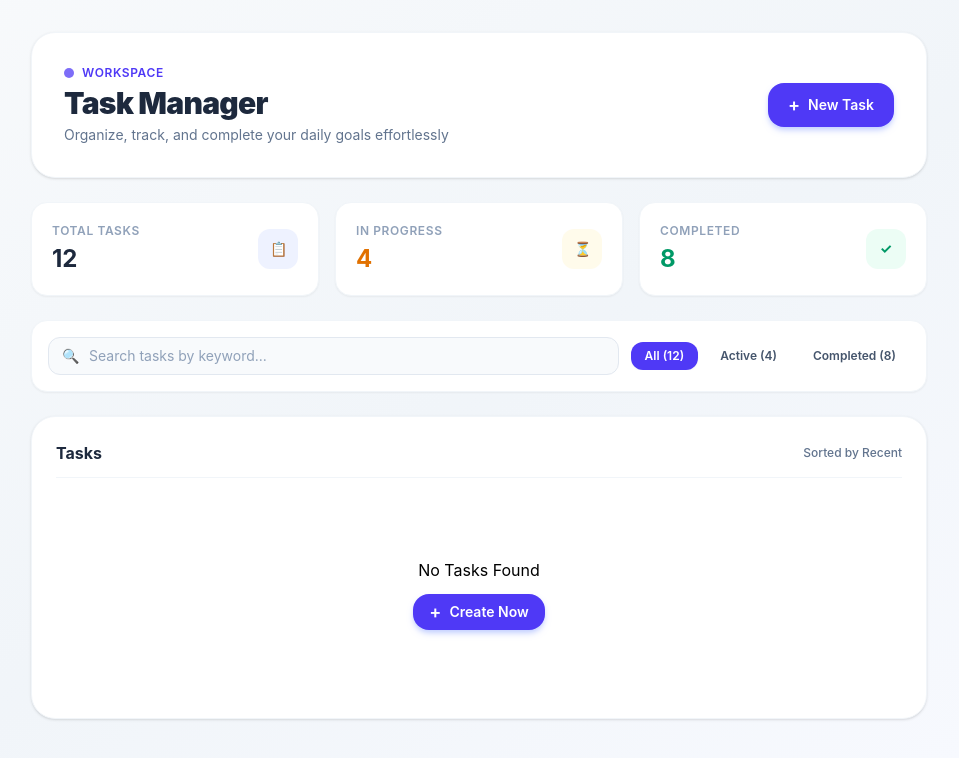
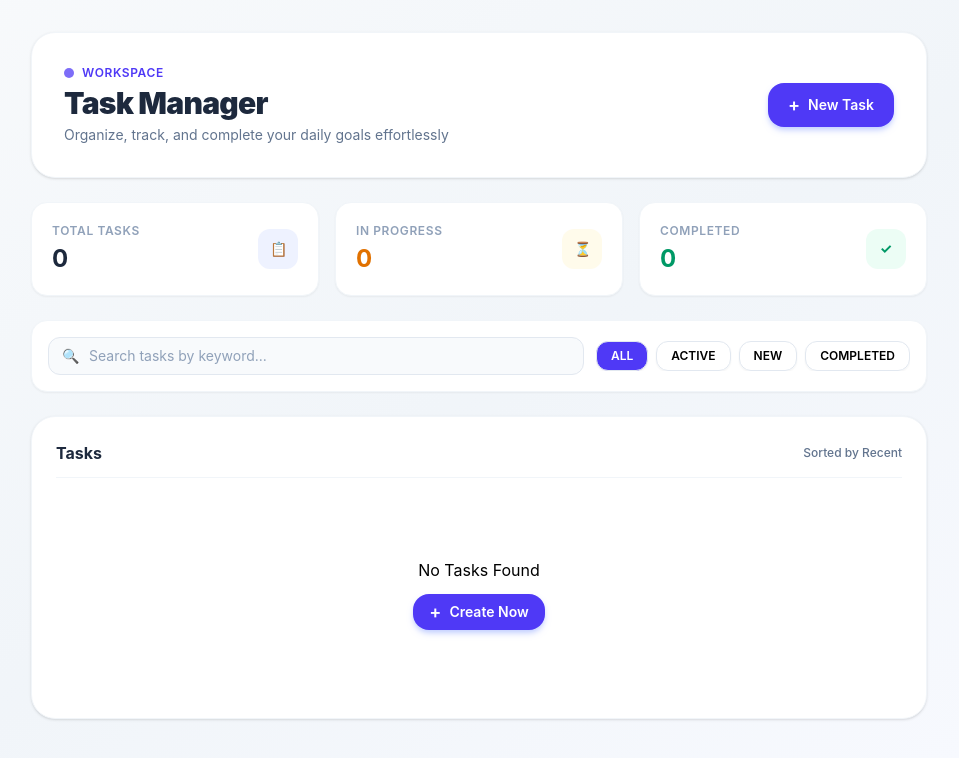
Before and after one commit to Rakibjrb/iact-task-projects-react, a React (Vite) app: page / in a window 1280 px wide. Shown: the top 758 px of the page, without its empty margins (161-1120 px from the left). Built offline with nearby package versions, Linux system fonts and the light colour scheme.

Commit message:
filter option completed

```diff
--- a/src/App.jsx
+++ b/src/App.jsx
@@ -4,7 +4,12 @@ import DeleteModal from "./components/DeleteModal";
 import { useState } from "react";
 import TodoCard from "./components/TodoCard";
 
+const FilterOptions = ["all", "active", "new", "completed"];
+
+const getSavedTodos = () => JSON.parse(localStorage.getItem("todos")) || [];
+
 const App = () => {
+  const [todos, setTodos] = useState(getSavedTodos());
   const [showAddModal, setShowAddModal] = useState(false);
   const [showEditModal, setShowEditModal] = useState({
     show: false,
@@ -14,20 +19,20 @@ const App = () => {
     show: false,
     data: null,
   });
-
-  const [todos, setTodos] = useState(
-    JSON.parse(localStorage.getItem("todos")) || [],
-  );
+  const [filter, setFilter] = useState("all");
 
   const handleCreateNewTodo = (data) => {
     const uniqueId = `todo-id-${new Date().getMilliseconds()}-${Math.floor(Math.random() * 100000) + 100000}`;
     const newTodo = {
       id: uniqueId,
       ...data,
+      status: "new",
     };
 
-    const savedTodos = JSON.parse(localStorage.getItem("todos")) || [];
-    localStorage.setItem("todos", JSON.stringify([...savedTodos, newTodo]));
+    localStorage.setItem(
+      "todos",
+      JSON.stringify([...getSavedTodos(), newTodo]),
+    );
     setTodos((prev) => [...prev, newTodo]);
     setShowAddModal(false);
   };
@@ -39,6 +44,45 @@ const App = () => {
     localStorage.removeItem("todos");
     localStorage.setItem("todos", JSON.stringify(updatedTodos));
     setShowDeleteModal({ show: false, data: null });
+  };
+
+  const handleFilter = (status) => {
+    setFilter(status);
+    const savedTodos = getSavedTodos();
+
+    if (status === FilterOptions[1]) {
+      const activeTodos = savedTodos.filter(
+        (todo) => todo.status === FilterOptions[1],
+      );
+      setTodos(activeTodos);
+    } else if (status === FilterOptions[2]) {
+      const activeTodos = savedTodos.filter(
+        (todo) => todo.status === FilterOptions[2],
+      );
+      setTodos(activeTodos);
+    } else if (status === FilterOptions[3]) {
+      const activeTodos = savedTodos.filter(
+        (todo) => todo.status === FilterOptions[3],
+      );
+      setTodos(activeTodos);
+    } else {
+      const activeTodos = savedTodos.filter(
+        (todo) => todo.status === FilterOptions[0],
+      );
+      setTodos(activeTodos);
+    }
+  };
+
+  const getStats = () => {
+    const totalTodos = todos.length;
+    const activeTodos = todos.filter((todo) => todo.status === "active");
+    const completedTodos = todos.filter((todo) => todo.status === "completed");
+
+    return {
+      total: totalTodos,
+      active: activeTodos.length,
+      completed: completedTodos.length,
+    };
   };
 
   return (
@@ -80,7 +124,9 @@ const App = () => {
               <p className="text-xs font-semibold uppercase tracking-wider text-slate-400">
                 Total Tasks
               </p>
-              <p className="text-2xl font-bold text-slate-800 mt-1">12</p>
+              <p className="text-2xl font-bold text-slate-800 mt-1">
+                {getStats().total}
+              </p>
             </div>
             <div className="w-10 h-10 rounded-xl bg-indigo-50 text-indigo-600 flex items-center justify-center font-bold text-sm">
               📋
@@ -92,7 +138,9 @@ const App = () => {
               <p className="text-xs font-semibold uppercase tracking-wider text-slate-400">
                 In Progress
               </p>
-              <p className="text-2xl font-bold text-amber-600 mt-1">4</p>
+              <p className="text-2xl font-bold text-amber-600 mt-1">
+                {getStats().active}
+              </p>
             </div>
             <div className="w-10 h-10 rounded-xl bg-amber-50 text-amber-600 flex items-center justify-center font-bold text-sm">
               ⏳
@@ -104,7 +152,9 @@ const App = () => {
               <p className="text-xs font-semibold uppercase tracking-wider text-slate-400">
                 Completed
               </p>
-              <p className="text-2xl font-bold text-emerald-600 mt-1">8</p>
+              <p className="text-2xl font-bold text-emerald-600 mt-1">
+                {getStats().completed}
+              </p>
             </div>
             <div className="w-10 h-10 rounded-xl bg-emerald-50 text-emerald-600 flex items-center justify-center font-bold text-sm">
               ✓
@@ -128,24 +178,16 @@ const App = () => {
 
           {/* Filters */}
           <div className="flex items-center gap-2 overflow-x-auto">
-            <button
-              type="button"
-              className="px-3.5 py-1.5 rounded-xl text-xs font-semibold bg-indigo-600 text-white cursor-pointer shadow-xs"
-            >
-              All (12)
-            </button>
-            <button
-              type="button"
-              className="px-3.5 py-1.5 rounded-xl text-xs font-semibold text-slate-600 hover:bg-slate-100 transition cursor-pointer"
-            >
-              Active (4)
-            </button>
-            <button
-              type="button"
-              className="px-3.5 py-1.5 rounded-xl text-xs font-semibold text-slate-600 hover:bg-slate-100 transition cursor-pointer"
-            >
-              Completed (8)
-            </button>
+            {FilterOptions.map((status, idx) => (
+              <button
+                onClick={() => handleFilter(status)}
+                key={`filter-by-${status}-${idx}`}
+                type="button"
+                className={`${filter === status && "bg-indigo-600 text-white"} px-3.5 py-1.5 rounded-xl text-xs font-semibold uppercase cursor-pointer shadow-xs border border-slate-200`}
+              >
+                {status}
+              </button>
+            ))}
           </div>
         </section>
 
```
